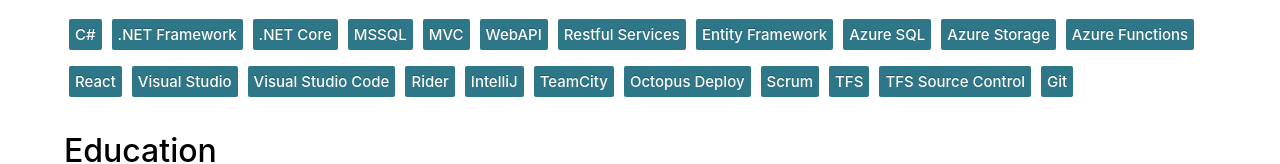
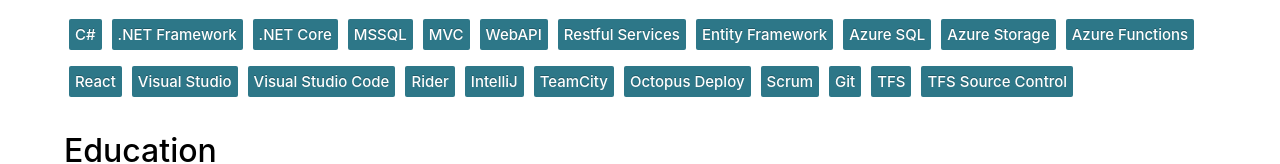
Before and after one commit to justinMontgomery/resumeApp, a React (Create React App) app: page / in a window 1280 px wide. Shown: the part 997-1161 px from the top of the page. Built offline with nearby package versions, Linux system fonts and the light colour scheme.

Commit message:
reorder source control skill

```diff
--- a/src/App.js
+++ b/src/App.js
@@ -128,9 +128,9 @@
         <li className="item">TeamCity</li>
         <li className="item">Octopus Deploy</li>
         <li className="item">Scrum</li>
+        <li className="item">Git</li>
         <li className="item">TFS</li>
         <li className="item">TFS Source Control</li>
-        <li className="item">Git</li>
       </div>
     </div>
   }
```
